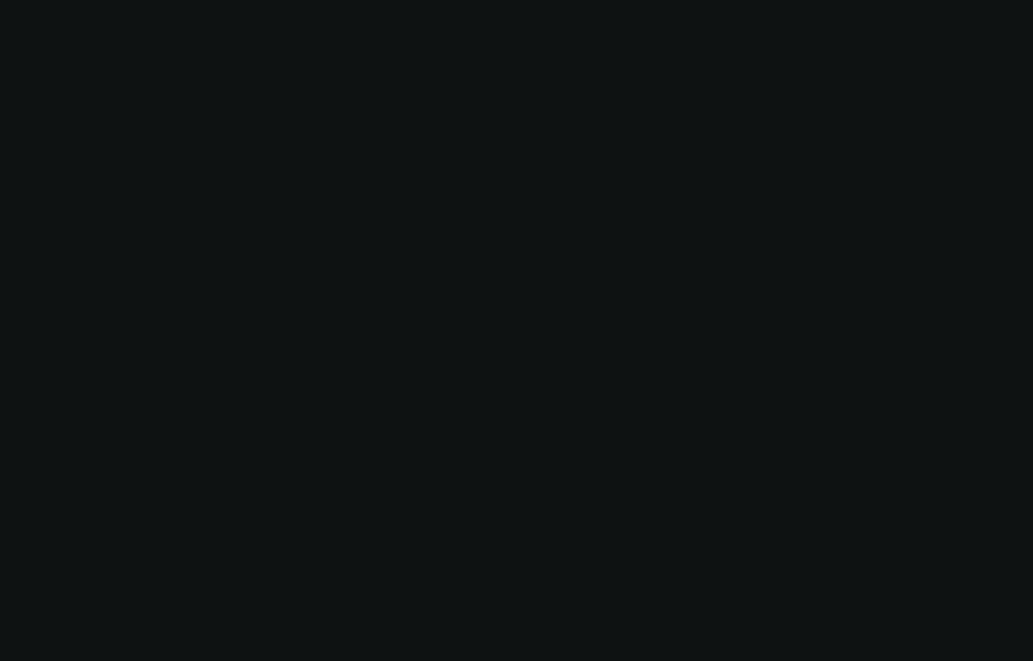
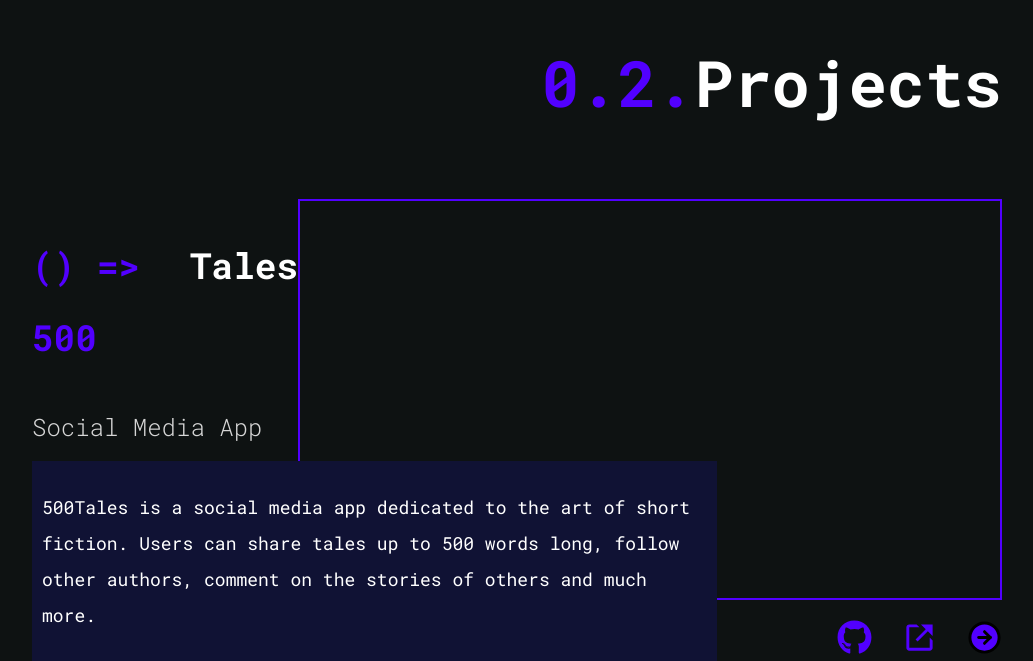
Before and after one commit to 0xngndev/portfolio.v2, a Next.js app: page / in a window 1280 px wide. Shown: the part 795-1456 px from the top of the page, without its empty margins (123-1156 px from the left). Before the commit the page ends 800 px from the top, so only its background shows below. Built offline with nearby package versions, Linux system fonts and the light colour scheme.

Commit message:
Advanced on Projects css

```diff
--- a/components/Hero.js
+++ b/components/Hero.js
@@ -26,7 +26,7 @@ const HeroWrapper = styled.div`
       margin-bottom: 2rem;
 
       span {
-        color: var(--darkSecondary);
+        color: #fff;
       }
     }
     h3 {
--- a/components/Projects.js
+++ b/components/Projects.js
@@ -3,6 +3,97 @@ import styled from "styled-components";
 import { BiLinkExternal } from "react-icons/bi";
 import { FaGithub } from "react-icons/fa";
 import { FiArrowRightCircle } from "react-icons/fi";
+
+const ProjectsWrapper = styled.section`
+  display: flex;
+  flex-direction: column;
+  padding: 0 15.5rem;
+  align-items: flex-start;
+
+  h1 {
+    display: flex;
+    color: var(--darkPrimary);
+    align-self: flex-end;
+    font-weight: 700;
+    font-size: 6.4rem;
+
+    span {
+      color: #fff;
+    }
+  }
+  div {
+    position: relative;
+    display: flex;
+    flex-direction: row;
+  }
+
+  .div-projects-fh {
+    display: flex;
+    flex-direction: column;
+
+    .div-img {
+      border: 2px solid var(--darkPrimary);
+      width: 70rem;
+      height: 38rem;
+      flex: 1;
+    }
+
+    .div-svg {
+      display: flex;
+      flex-direction: row;
+      justify-content: flex-end;
+
+      svg {
+        padding-top: 2rem;
+        padding-left: 3rem;
+        fill: var(--darkPrimary);
+        height: 35px;
+        width: 35px;
+        align-self: flex-end;
+      }
+    }
+  }
+
+  .div-projects-sh {
+    display: flex;
+    flex-direction: column;
+    flex: 1;
+
+    h1 {
+      font-weight: 700;
+      font-size: 3.6rem;
+      align-self: flex-start;
+    }
+
+    h2 {
+      color: var(--darkSecondary);
+      font-weight: 300;
+      font-size: 2.4rem;
+      margin: 0;
+    }
+
+    .div-fake {
+      position: relative;
+      width: 250%;
+      padding: 1rem;
+      height: 10rem;
+
+      .div-description {
+        position: absolute;
+        background-color: #101234;
+        padding: 1rem;
+        z-index: 3;
+        left: 0;
+
+        h3 {
+          color: #fff;
+          font-weight: 400;
+          font-size: 1.8rem;
+        }
+      }
+    }
+  }
+`;
 
 const Projects = () => {
   return (
@@ -11,24 +102,20 @@ const Projects = () => {
         0.2.<span>Projects</span>
       </h1>
       <div>
-        <div className="div-projects-fh">
-          <div></div>
-          <FaGithub />
-          <BiLinkExternal />
-          <FiArrowRightCircle />
-        </div>
         <div className="div-projects-sh">
           <h1>
             {`() => 500`}
             <span>Tales</span>
           </h1>
           <h2>Social Media App</h2>
-          <div className="div-description">
-            <h3>
-              500Tales is a social media app dedicated to the art of short
-              fiction. Users can share tales up to 500 words long, follow other
-              authors, comment on the stories of others and much more.
-            </h3>
+          <div className="div-fake">
+            <div className="div-description">
+              <h3>
+                500Tales is a social media app dedicated to the art of short
+                fiction. Users can share tales up to 500 words long, follow
+                other authors, comment on the stories of others and much more.
+              </h3>
+            </div>
           </div>
           <p>
             {`<`}
@@ -42,6 +129,14 @@ const Projects = () => {
             <button>NODE</button>
           </div>
         </div>
+        <div className="div-projects-fh">
+          <div className="div-img"></div>
+          <div className="div-svg">
+            <FaGithub />
+            <BiLinkExternal />
+            <FiArrowRightCircle />
+          </div>
+        </div>
       </div>
     </ProjectsWrapper>
   );
--- a/pages/index.js
+++ b/pages/index.js
@@ -1,6 +1,7 @@
 import Head from "next/head";
 import Hero from "../components/Hero";
 import Navbar from "../components/Navbar";
+import Projects from "../components/Projects";
 
 export default function Home() {
   return (
@@ -11,6 +12,7 @@ export default function Home() {
       </Head>
       <Navbar />
       <Hero />
+      <Projects />
     </div>
   );
 }
```
